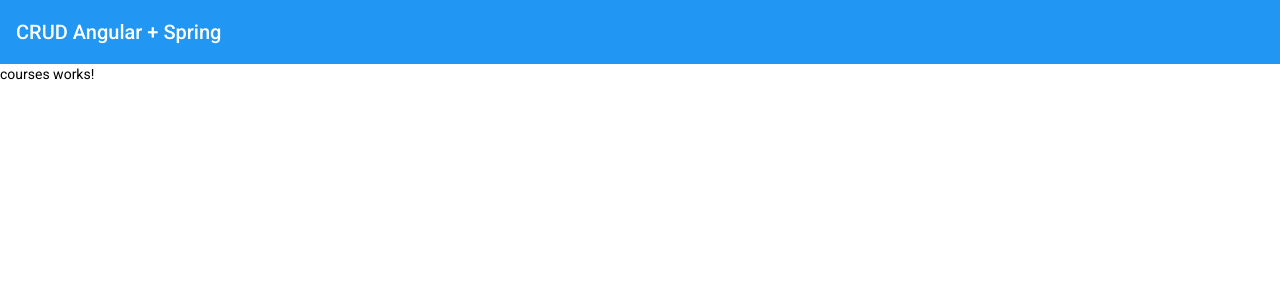
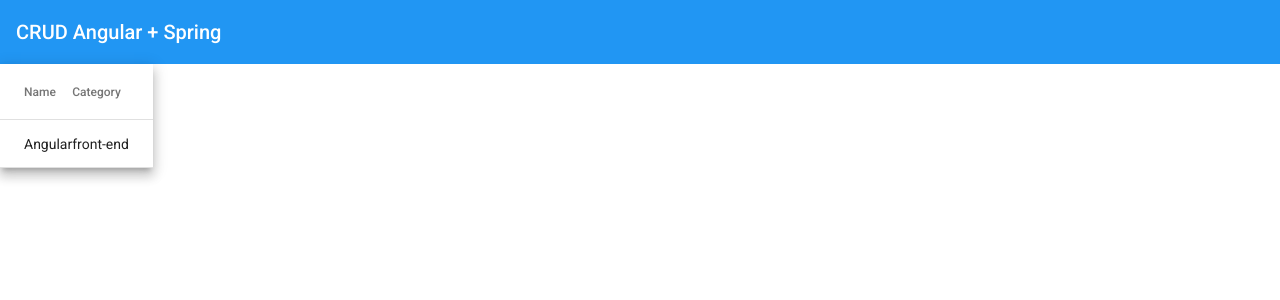
Before and after one commit to gabrielpadilh4/crud-angular-spring, an Angular app in the folder crud-angular/: page /courses in a window 1280 px wide. Shown: the top 300 px of the page. Built offline with nearby package versions, Linux system fonts and the light colour scheme.

Commit message:
feat: Material table added

```diff
--- a/crud-angular/src/app/courses/courses.module.ts
+++ b/crud-angular/src/app/courses/courses.module.ts
@@ -1,11 +1,12 @@
 import { CommonModule } from '@angular/common';
 import { NgModule } from '@angular/core';
+import { MatTableModule } from '@angular/material/table';
 
 import { CoursesRoutingModule } from './courses-routing.module';
 import { CoursesComponent } from './courses/courses.component';
 
 @NgModule({
   declarations: [CoursesComponent],
-  imports: [CommonModule, CoursesRoutingModule],
+  imports: [CommonModule, CoursesRoutingModule, MatTableModule],
 })
 export class CoursesModule {}
--- a/crud-angular/src/app/courses/courses/courses.component.html
+++ b/crud-angular/src/app/courses/courses/courses.component.html
@@ -1 +1,17 @@
-<p>courses works!</p>
+<table mat-table [dataSource]="courses" class="mat-elevation-z8">
+
+  <!-- Name Column -->
+  <ng-container matColumnDef="name">
+    <th mat-header-cell *matHeaderCellDef>Name</th>
+    <td mat-cell *matCellDef="let course">{{ course.name }}</td>
+  </ng-container>
+
+  <!-- Category Column -->
+  <ng-container matColumnDef="category">
+    <th mat-header-cell *matHeaderCellDef>Category</th>
+    <td mat-cell *matCellDef="let course">{{ course.category }}</td>
+  </ng-container>
+
+  <tr mat-header-row *matHeaderRowDef="displayedColumns"></tr>
+  <tr mat-row *matRowDef="let row; columns: displayedColumns"></tr>
+</table>
--- a/crud-angular/src/app/courses/courses/courses.component.ts
+++ b/crud-angular/src/app/courses/courses/courses.component.ts
@@ -1,15 +1,19 @@
 import { Component, OnInit } from '@angular/core';
+
+import { Course } from '../model/course';
 
 @Component({
   selector: 'app-courses',
   templateUrl: './courses.component.html',
-  styleUrls: ['./courses.component.scss']
+  styleUrls: ['./courses.component.scss'],
 })
 export class CoursesComponent implements OnInit {
+  courses: Course[] = [{ _id: '1', name: 'Angular', category: 'front-end' }];
+  displayedColumns: string[] = ['name', 'category'];
 
-  constructor() { }
-
-  ngOnInit(): void {
+  constructor() {
+    // this.courses = [];
   }
 
+  ngOnInit(): void {}
 }
```
